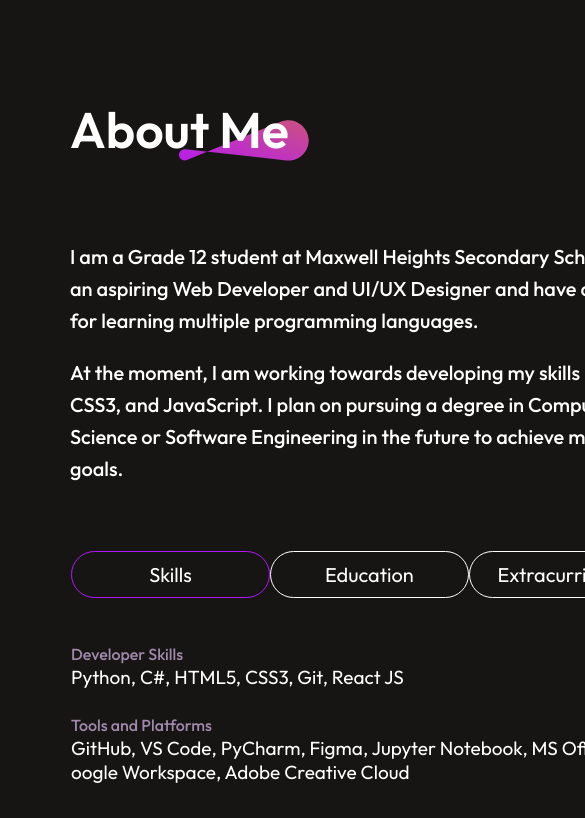
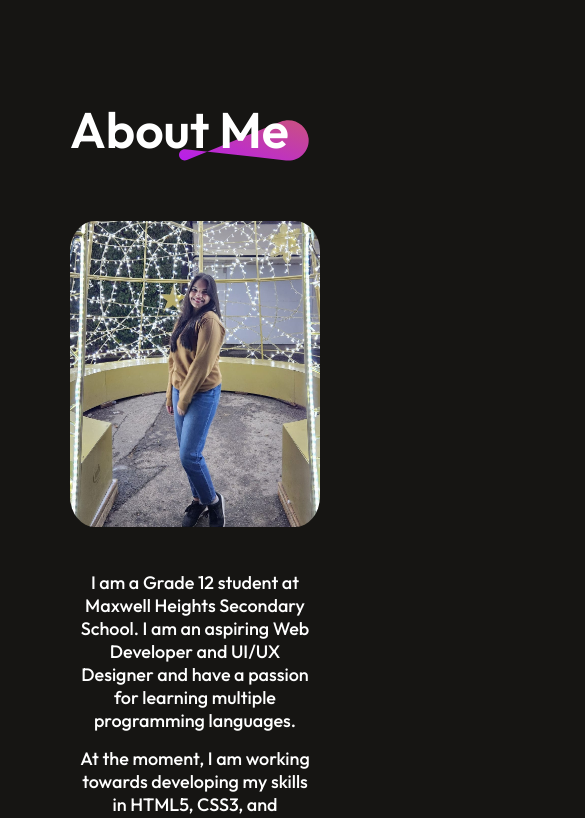
Before and after one commit to HarnoorSagar/my-personal-website, a React (Vite) app: page / in a window 390 px wide. Shown: the part 1406-2224 px from the top of the page, 585 px wide, since content can reach past the window. Built offline with nearby package versions, Linux system fonts and the light colour scheme.

Commit message:
made about section responsive

```diff
--- a/src/Components/About/About.css
+++ b/src/Components/About/About.css
@@ -112,7 +112,7 @@
 
 @media (max-width: 768px) {
     .about{
-        gap: 80px;
+        gap: 60px;
         margin: 50px 70px;
         align-items: start;
     }
@@ -124,7 +124,7 @@
         width: 130px;
         right: -20px;
     }
-    .about-section{
+    /* .about-section{
         flex-direction: column;
     }
     .about-left{
@@ -147,5 +147,52 @@
     }
     .content ul li {
         font-size: 19px;
+    } */
+    .about-section {
+        flex-direction: column;
+        align-items: center;
+        gap: 40px;
+    }
+
+    .about-left img {
+        max-width: 100%;
+        border-radius: 10%;
+    }
+
+    .about-right {
+        gap: 40px;
+        text-align: center;
+        padding: 0 10px;
+    }
+
+    .about-para {
+        gap: 15px;
+        font-size: 18px;
+    }
+
+    .container {
+        width: 100%;
+        margin: 20px 0;
+    }
+
+    .tabs {
+        width: 90%;
+        font-size: 20px;
+        padding: 8px;
+        border-radius: 30px;
+    }
+
+    .content {
+        width: 100%;
+        padding: 20px;
+    }
+
+    .content ul li {
+        font-size: 18px;
+        margin: 15px 0;
+    }
+
+    .content ul li span {
+        font-size: 16px;
     }
 }
```
